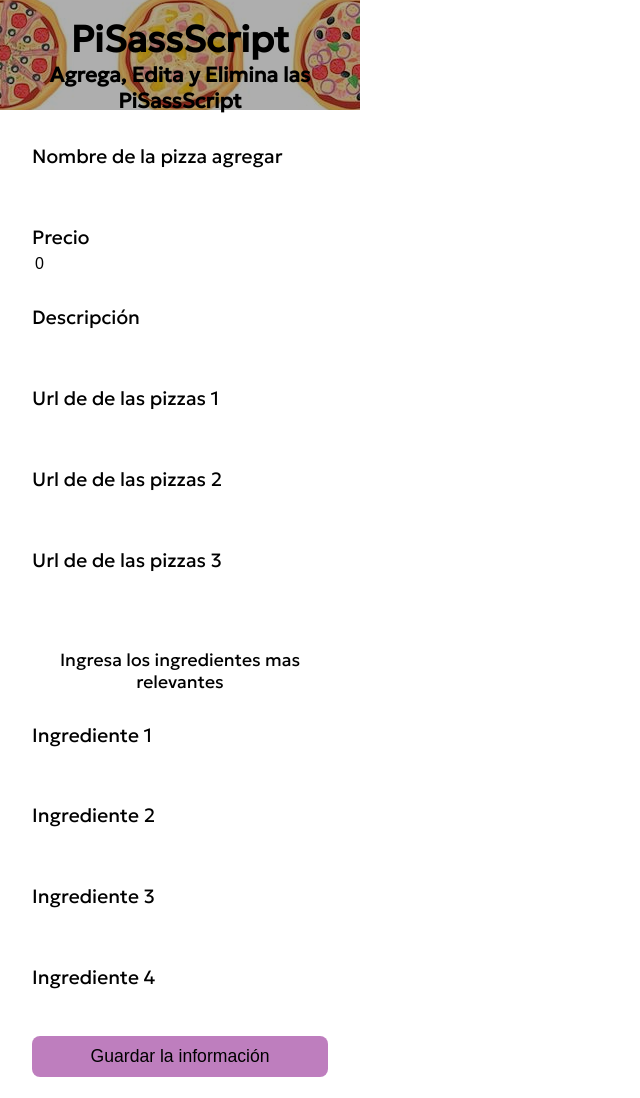
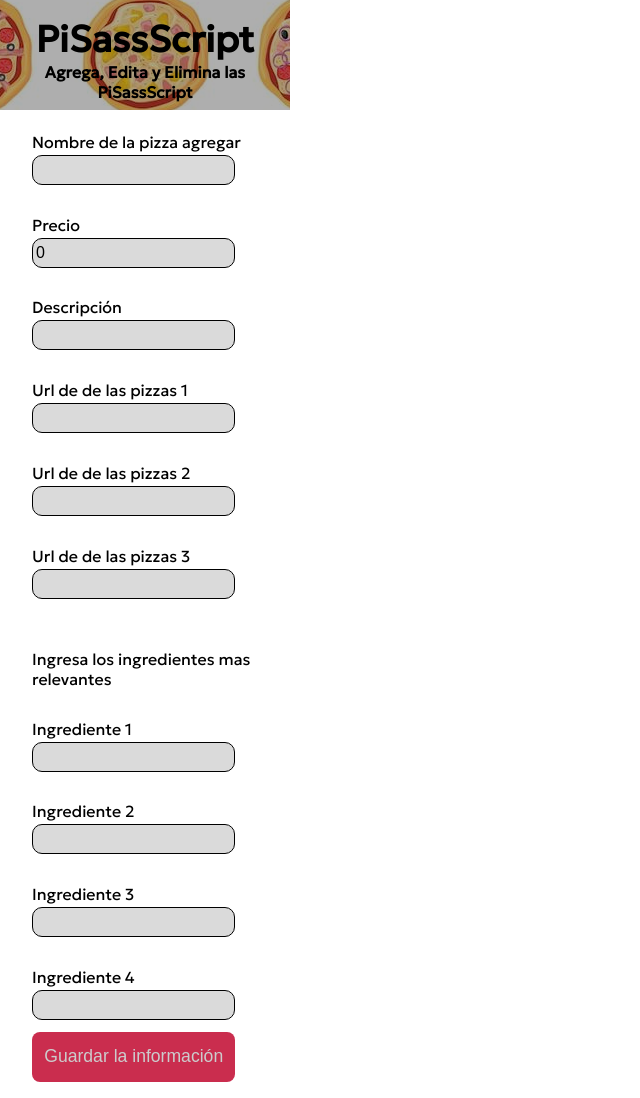
Before and after one commit to LizethYomairaMontoyaGarcia/Work2_Sprint3_web_Pizzas, a React (Create React App) app: page /formAdmin in a window 1280 px wide. Shown: the whole page, without its empty margins (0-640 px from the left). Built offline with nearby package versions, Linux system fonts and the light colour scheme; a web font is replaced by a local one.

Commit message:
termianando

```diff
--- a/src/formularioAdmin/FormularioAdmin.jsx
+++ b/src/formularioAdmin/FormularioAdmin.jsx
@@ -66,12 +66,14 @@ const FormularioAdmin = () => {
         onSubmit={handleSubmit}
       >
         <Form className="adminForm">
-          <div className="adminForm__title">
+
             <h1>PiSassScript</h1>
-          </div>
+
           <h2 className="adminForm__subt">
             Agrega, Edita y Elimina las PiSassScript
           </h2>
+
+          <div>
 
             <div className="adminForm__form">
               <label htmlFor="name" className="adminForm__label">
@@ -89,7 +91,6 @@ const FormularioAdmin = () => {
                 className="adminForm__x"
               />
             </div>
-
             <div className="adminForm__form">
               <label htmlFor="price" className="adminForm__label">
                 Precio
@@ -106,7 +107,6 @@ const FormularioAdmin = () => {
                 className="adminForm__x"
               />
             </div>
-
             <div className="adminForm__form">
               <label htmlFor="desc" className="adminForm__label">
                 Descripción
@@ -123,7 +123,6 @@ const FormularioAdmin = () => {
                 className="adminForm__x"
               />
             </div>
-
             <div className="adminForm__form">
               <label htmlFor="img1" className="adminForm__label">
                 Url de de las pizzas 1
@@ -140,7 +139,6 @@ const FormularioAdmin = () => {
                 className="adminForm__x"
               />
             </div>
-
             <div className="adminForm__form">
               <label htmlFor="img2" className="adminForm__label">
                 Url de de las pizzas 2
@@ -157,7 +155,6 @@ const FormularioAdmin = () => {
                 className="adminForm__x"
               />
             </div>
-
             <div className="adminForm__form">
               <label htmlFor="img3" className="adminForm__label">
                 Url de de las pizzas 3
@@ -174,11 +171,9 @@ const FormularioAdmin = () => {
                 className="adminForm__x"
               />
             </div>
-
-          <p className="adminForm__subt">
+            <p >
               Ingresa los ingredientes mas relevantes
             </p>
-
             <div className="adminForm__form">
               <label htmlFor="name1" className="adminForm__label">
                 Ingrediente 1
@@ -195,7 +190,6 @@ const FormularioAdmin = () => {
                 className="adminForm__x"
               />
             </div>
-
             <div className="adminForm__form">
               <label htmlFor="name2" className="adminForm__label">
                 Ingrediente 2
@@ -212,7 +206,6 @@ const FormularioAdmin = () => {
                 className="adminForm__x"
               />
             </div>
-
             <div className="adminForm__form">
               <label htmlFor="name3" className="adminForm__label">
                 Ingrediente 3
@@ -229,7 +222,6 @@ const FormularioAdmin = () => {
                 className="adminForm__x"
               />
             </div>
-
             <div className="adminForm__form">
               <label htmlFor="name4" className="adminForm__label">
                 Ingrediente 4
@@ -246,7 +238,6 @@ const FormularioAdmin = () => {
                 className="adminForm__x"
               />
             </div>
-
             <button
               type="submit"
               className="adminForm__submit"
@@ -256,6 +247,7 @@ const FormularioAdmin = () => {
             >
               Guardar la información
             </button>
+          </div>
         </Form>
       </Formik>
     </div>
--- a/src/formularioAdmin/formularioAdmin.scss
+++ b/src/formularioAdmin/formularioAdmin.scss
@@ -7,31 +7,31 @@
     text-align: center;
   }
   p {
-    font-size: 1.1rem;
+    font-size: 1rem;
     align-items: center;
     margin-top: 50px;
   }
   &__subt {
-    font-size: 1.3rem;
+    font-size: 1rem;
     text-align: center;
   }
   &__form {
     margin-top: 1.8em;
     display: grid;
-
   }
 
   &__label {
     margin-top: 1px;
     margin-bottom: 3px;
-    font-size: 1.2rem;
+    font-size: 1rem;
   }
 
   &__input {
-    width: 100%;
-    height: 100%;
+    width: 90%;
+    height: 30px;
     border-radius: 10px;
-    background: none;
+    background-color: rgba(1, 0, 0, 0.144);
+    border: solid 1px;
     font-size: 1rem;
     padding: 3px;
   }
@@ -40,13 +40,15 @@
     margin-top: 15px;
   }
   &__submit {
-    background-color: rgb(238, 158, 238);
-    color: #000;
+    background-color: rgb(252, 56, 98);
+    color: #ffffff;
     font-size: 1.1rem;
-    padding: 10px;
+    padding: 12px;
     border-radius: 8px;
-    width: 100%;
-    margin-top: 20px;
+    width: 90%;
+    height: 50px;
+    margin-top: 12px;
+    border: none;
   }
 }
 
@@ -56,8 +58,9 @@
     background-repeat: no-repeat;
     background-position: center;
     filter: brightness(0.8);
-      width: 360px;
+    width: 290px;
     height: 110px;
+    transform: rotate(-360deg);
 
     &:before {
       content: "";
--- a/src/shoppingCart/shoppingTrolley.scss
+++ b/src/shoppingCart/shoppingTrolley.scss
@@ -1,3 +1,4 @@
+
 .shoppingTrolley {
   background-color: rgb(253, 237, 237);
   width: 100%;
```
Lines whose indentation alone changed are shown as unchanged.
